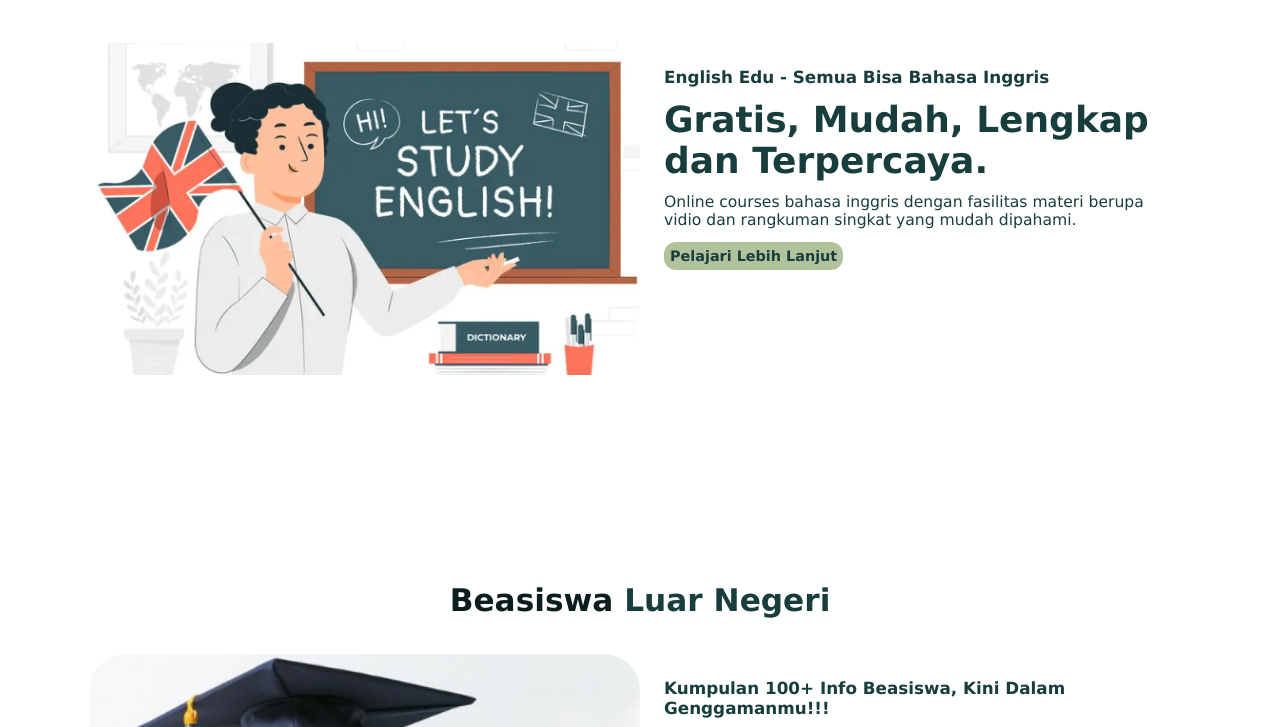
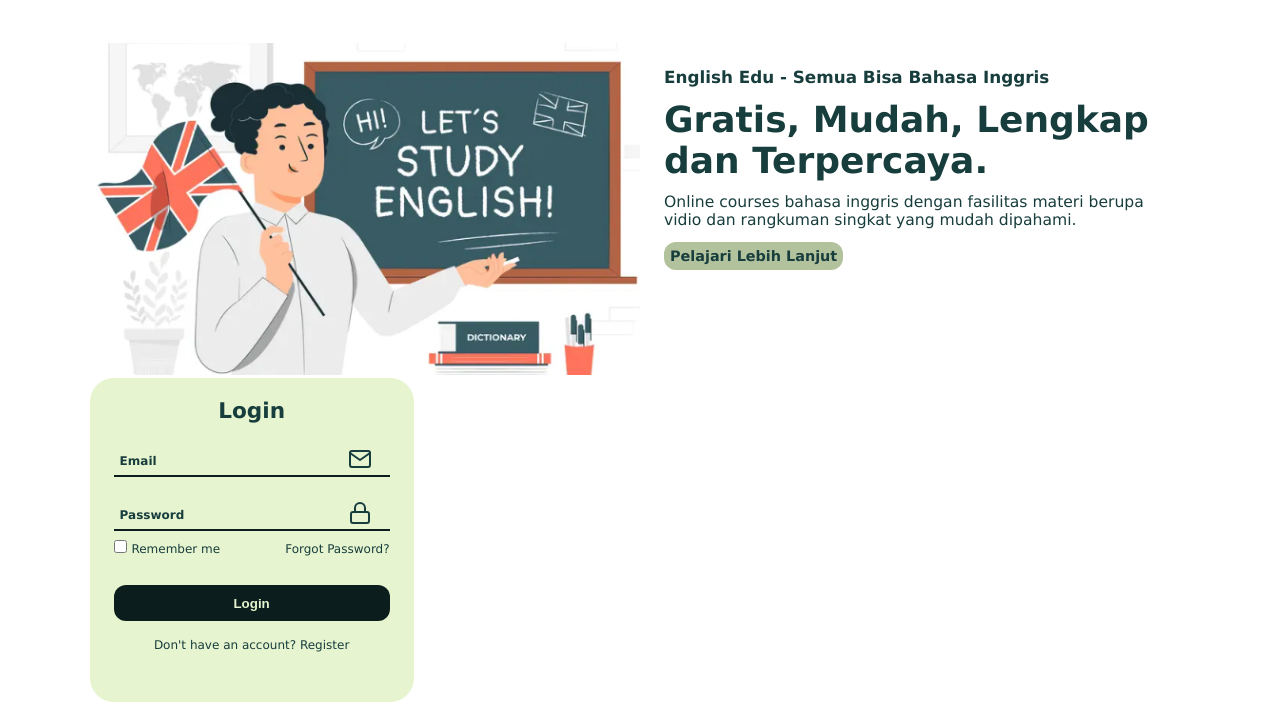
Before and after one commit to Sitinafiahnafi/Revou, a plain HTML site: page English Edu/index.html in a window 1280 px wide. Shown: the part 65-792 px from the top of the page. Drawn offline with nearby package versions, Linux system fonts and the light colour scheme.

Commit message:
register form

```diff
--- a/English Edu/css/style.css
+++ b/English Edu/css/style.css
@@ -81,7 +81,7 @@ body {
     height: 4rem;
     display: flex;
     align-items: center;
-    background-color: var(--font);
+    background-color: var(--bg);
     transform: scaleY(0);
     transform-origin: top;
     transition: 0.3s;
@@ -94,9 +94,9 @@ body {
 .navbar .search-form input {
     height :100%;
     width:100%;
-    font-size: 1.6rem;
-    background-color:var(--font);
-    color: var(--bg);
+    font-size: 1.4rem;
+    background-color:var(--bg);
+    color: var(--font);
     padding: 1rem;
 }
 
@@ -104,7 +104,119 @@ body {
     cursor: pointer;
     font-size: 2rem;
     margin-right: 1.5rem;
+    color: var(--font);
+}
+
+/* Register Form */
+.wrapper {
+    position: relative;
+    width: 27rem;
+    height:27rem;
+    background-color: var(--bg);
+    border-radius: 2rem;
+    display: flex;
+    justify-content: center;
+    align-items: center;
+}
+
+.wrapper .form-box {
+    width: 100%;
+    padding: 2rem;
+    line-height: 2rem;
+}
+
+.wrapper .form-box h2 {
+    text-align: center;
+    font-size: 1.8rem;
+}
+
+.wrapper .form-box .input-box {
+    position: relative;
+    width: 100%;
+    height: 2.5rem;
+    border-bottom: 2px solid #0b1d1d;
+    margin:2rem 0;
+}
+
+.wrapper .form-box .input-box label{
+    position: absolute;
+    top:50%;
+    left:.5rem;
+    transform: translateY(-50%);
+    font-size:1rem;
+    font-weight: bold;
+    pointer-events: none;
+    transition: .5s;
+}
+
+.wrapper .form-box .input-box input:focus~label,
+.wrapper .form-box .input-box input:valid~label {
+    top:-.5rem;
+    display: none;
+}
+
+.wrapper .form-box .input-box input{
+    width: 100%;
+    height: 100%;
+    background: transparent;
+    border: none;
+    outline: none;
+    font-size: 1.3rem;
+    padding: 0 5rem 0 1rem;
+}
+
+.wrapper .form-box .input-box .icon {
+    position: absolute;
+    right: 1.5rem;
+    font-size: 1.2rem;
+}
+
+.wrapper .form-box .remainder-forgot{
+    font-size: 1rem;
+    font-weight: 500;
+    margin:-1.5rem 0 2rem;
+    display: flex;
+    justify-content: space-between;
+}
+
+.wrapper .form-box .remainder-forgot label input{
+    accent-color: var(--font);
+    margin-right: 0.4rem;
+}
+
+.wrapper .form-box .remainder-forgot a{
+    color: var(--font);
+}
+
+.wrapper .form-box .remainder-forgot a:hover{
+    text-decoration: underline;
+}
+
+.wrapper .form-box .btn {
+    width:100%;
+    height: 3rem;
+    background-color: #0b1d1d;
+    border: none;
+    outline: none;
+    border-radius: 1rem;
     color: var(--bg);
+    font-weight: bold;
+    cursor: pointer;
+}
+
+.wrapper .form-box .login-register {
+    font-size: 1rem;
+    text-align: center;
+    margin:1rem 0 2rem;
+}
+
+.wrapper .form-box .login-register p a{
+    text-decoration: none;
+    color: var(--font);
+}
+
+.wrapper .form-box .login-register a:hover{
+    text-decoration: underline;
 }
 
 /*Hero Section*/
@@ -366,6 +478,7 @@ footer .credit a {
 
     .navbar .navbar-nav.active{
         right :0;
+        transition: 0.5s;
     }
 
     .navbar .navbar-nav a {
--- a/English Edu/index.html
+++ b/English Edu/index.html
@@ -50,6 +50,33 @@
                 <p><a href="#rekomendasi-materi" class="cta">Pelajari Lebih Lanjut</p></a>
             </div>
         </main>
+
+    <!-- Register Form Start -->
+    <div class="wrapper">
+        <div class="form-box login">
+        <h2>Login</h2>
+            <form action="#">
+                <div class="input-box">
+                    <span class="icon"><i data-feather="mail"></i></span>
+                    <input type="email" required>
+                    <label>Email</label>
+                </div>
+                <div class="input-box">
+                    <span class="icon"><i data-feather="lock"></i></span>
+                    <input type="password" required>
+                    <label>Password</label>
+                </div>
+                <div class="remainder-forgot">
+                    <label><input type="checkbox">Remember me</label>
+                    <a href="#">Forgot Password?</a>
+                </div>
+                <button type="submit" class="btn">Login</button>
+                <div class="login-register">
+                    <p>Don't have an account? <a href="#" class="register-link">Register</a></p>
+            </form>
+        </div>
+    </div>
+    <!-- Register Form End-->
     </section>
     <!--Hero Section End-->
 
--- a/English Edu/js/script.js
+++ b/English Edu/js/script.js
@@ -30,3 +30,5 @@ document.querySelector('#search-button').onclick = (e) => {
     searchBox.focus();
     e.preventDefault();
 };
+
+// Form Validation
```
